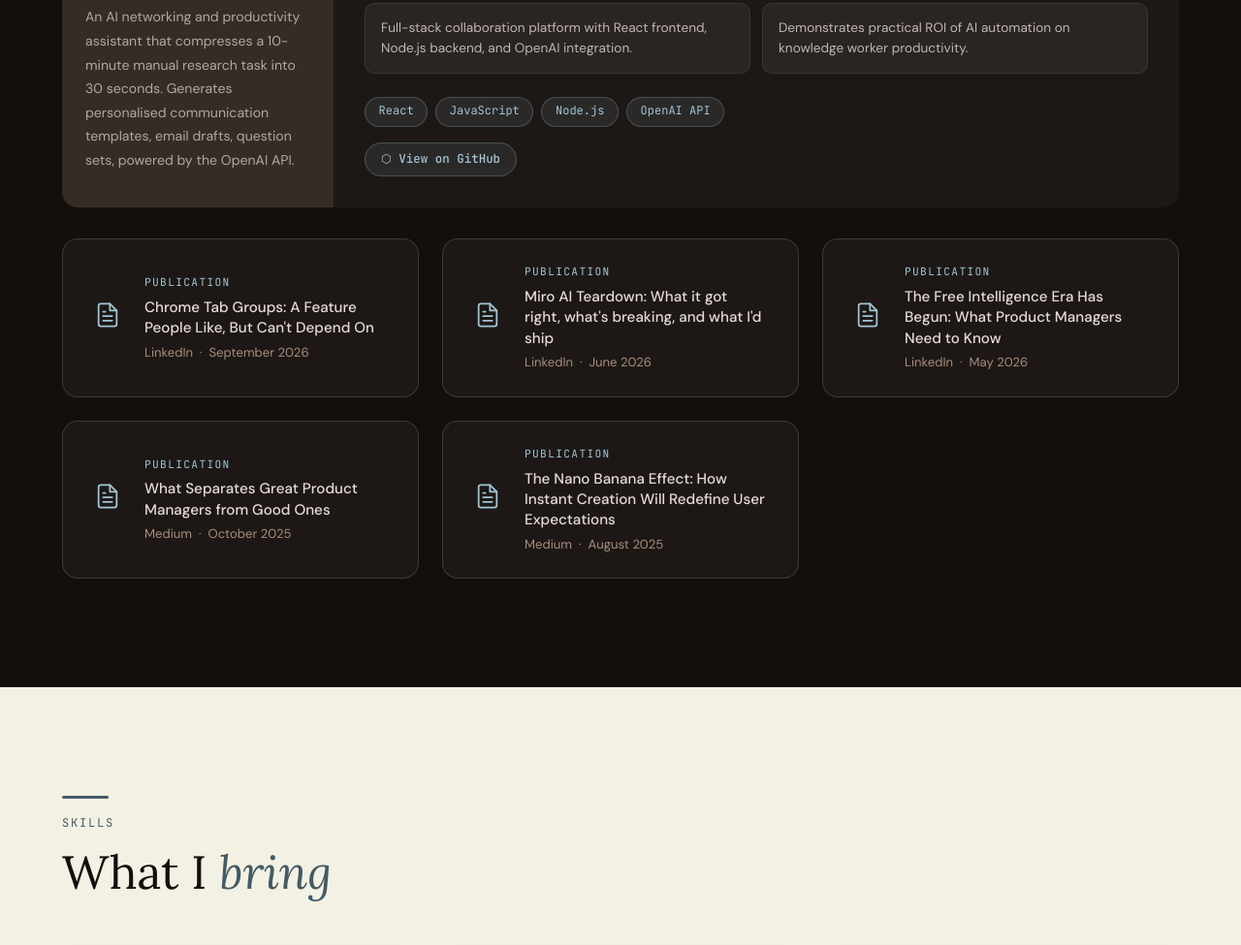
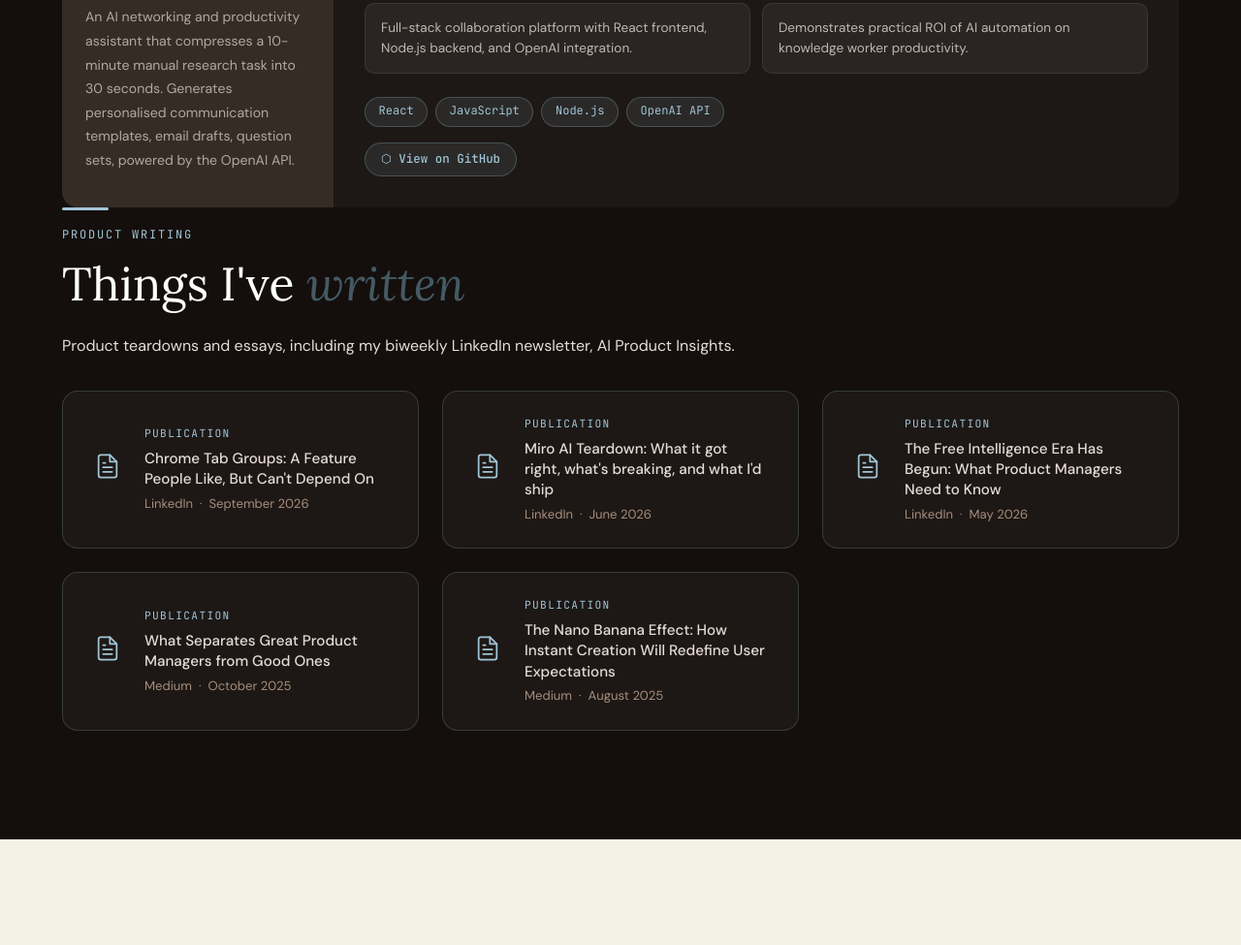
Before and after one commit to Chaitralikore/Portfolio, a plain HTML site: page index.html in a window 1280 px wide. Shown: the part 5196-6171 px from the top of the page at 97% size. Drawn offline with Linux system fonts and the light colour scheme.

Commit message:
Add publications heading and intro to index.html
Added a heading and introduction for product writing section.

```diff
--- a/index.html
+++ b/index.html
@@ -839,6 +839,14 @@ section{scroll-margin-top:64px}
   </div>
 
   <!-- Publications Grid -->
+  <!-- Publications heading -->
+<div class="pub-heading">
+  <div class="section-divider" style="background:var(--amber-light)"></div>
+  <p class="section-label">Product Writing</p>
+  <h2 class="section-title">Things I've <em>written</em></h2>
+  <p class="pub-intro">Product teardowns and essays, including my biweekly LinkedIn newsletter, AI Product Insights.</p>
+</div>
+
   <div class="pub-list">
     <!-- Chrome Tab Groups -->
 <a href="https://www.linkedin.com/pulse/chrome-tab-groups-feature-people-like-cant-depend-chaitrali-kore-ggfye/" target="_blank" aria-label="Chrome Tab Groups Publication">
```
